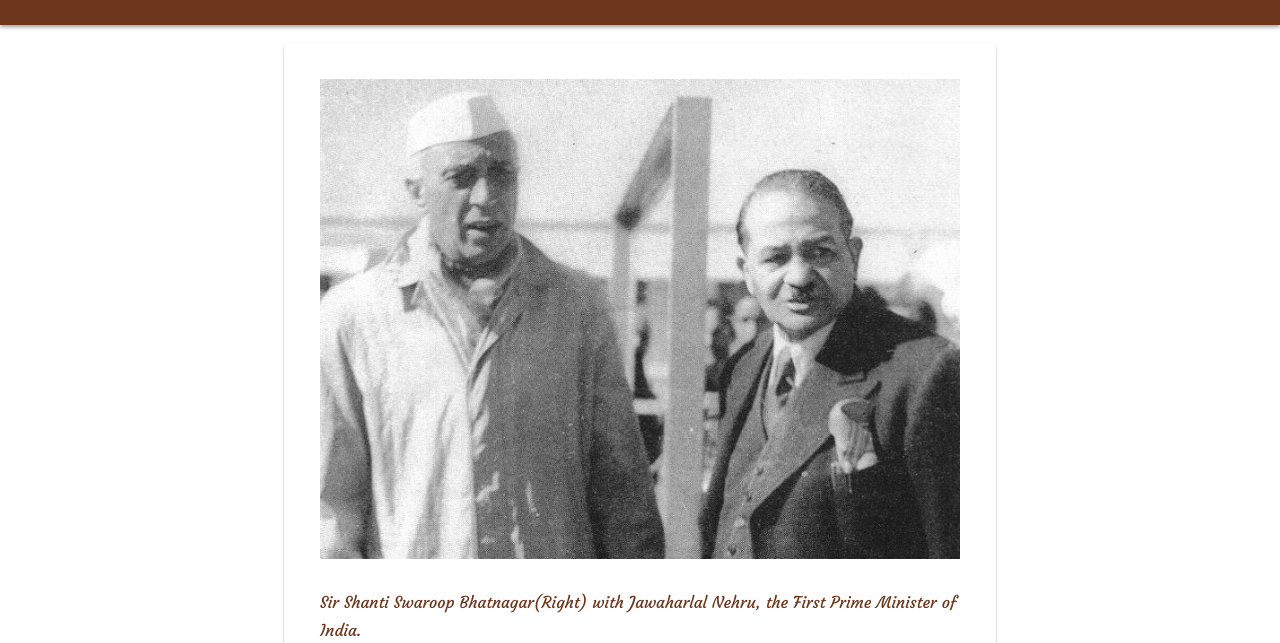
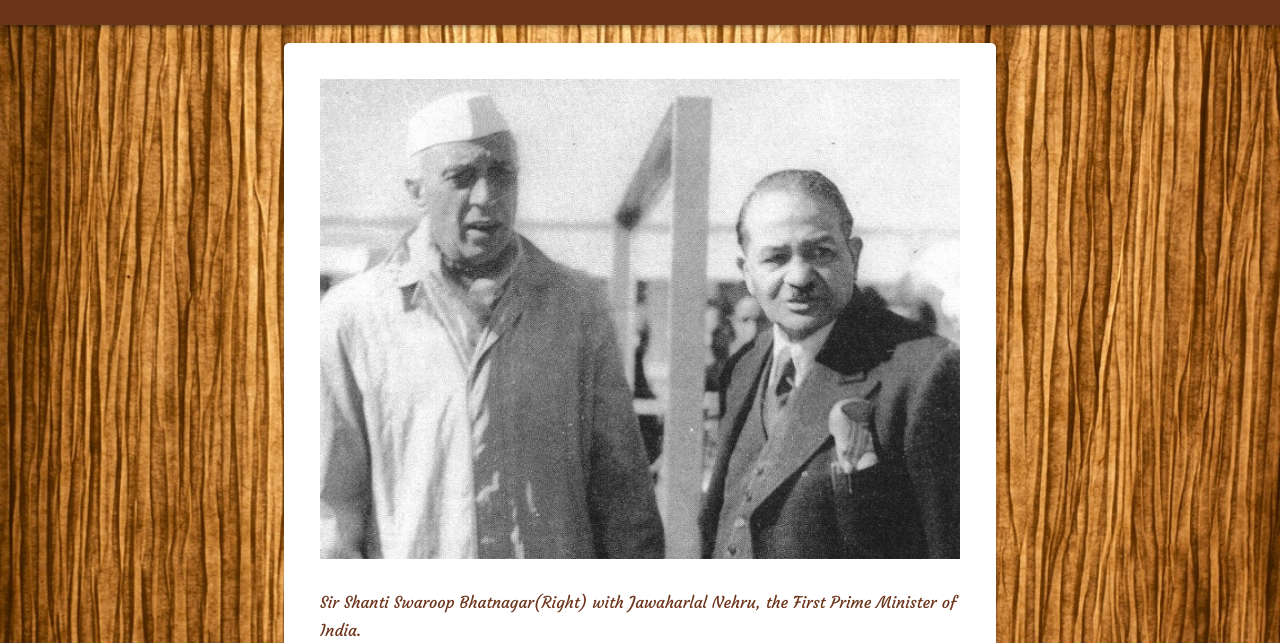
Before and after one commit to Ujjwal1604/tribute-page, a plain HTML site: page index.html in a window 1280 px wide. Shown: the part 157-800 px from the top of the page. Drawn offline with Linux system fonts and the light colour scheme; a web font is replaced by a local one.

Commit message:
Fixed Url of background image

```diff
--- a/Stylesheet/tribute-page.css
+++ b/Stylesheet/tribute-page.css
@@ -31,7 +31,7 @@
   grid-row-gap: 1rem;
   grid-column-gap: 1rem;
   hyphens: auto;
-  background: url("Image/wood.jpg");
+  background: url("../Image/wood.jpg");
   background-size: contain;
   line-height: 1.6rem;
   hyphens: auto;
```
